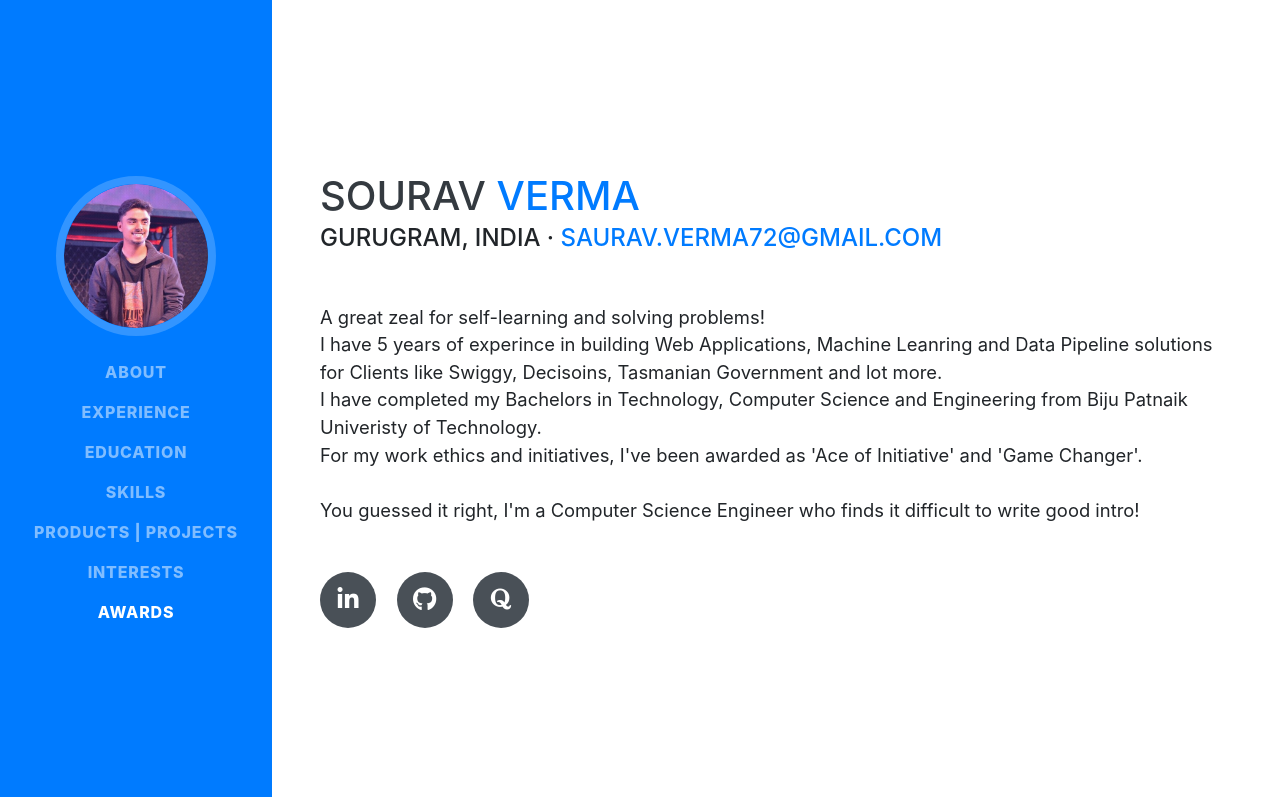
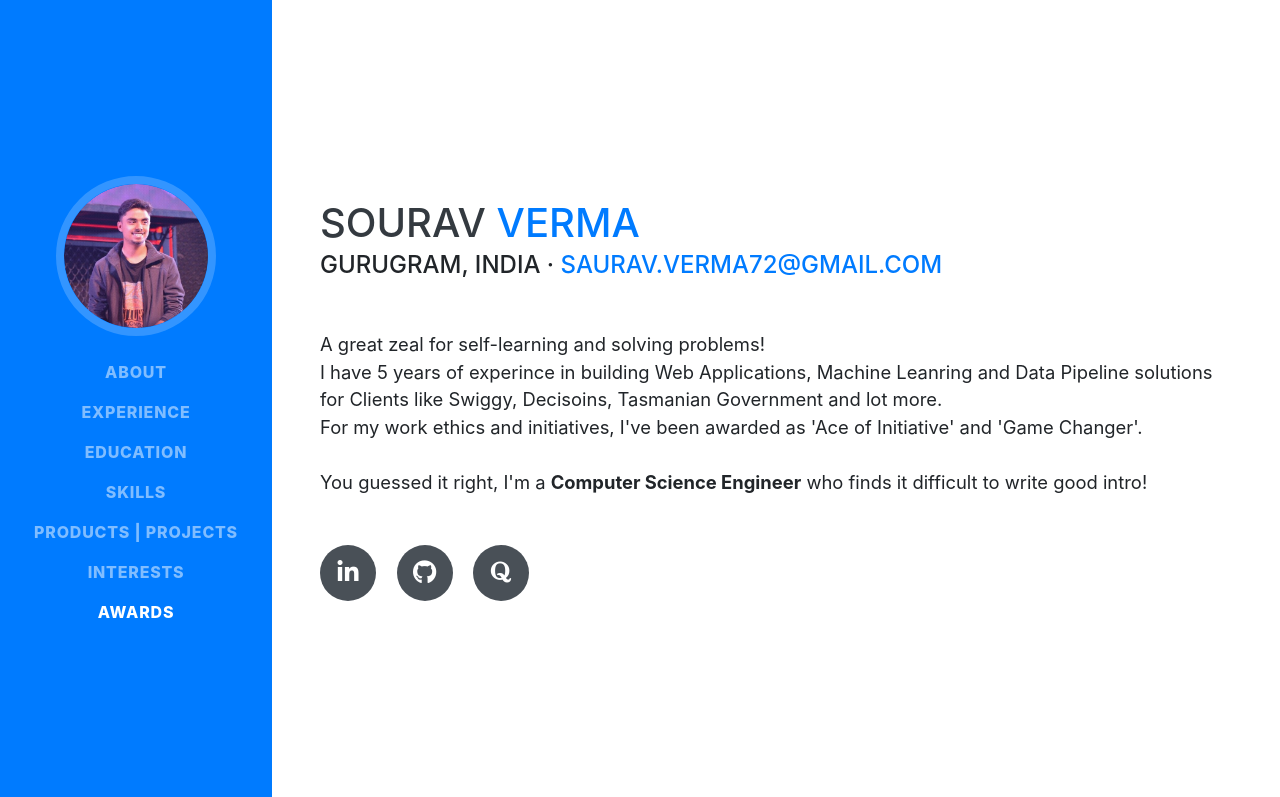
Before and after one commit to Sourav-Verma/sourav-verma.github.io, a website with bundled scripts: page index.html in a window 1280 px wide. Shown: the top 797 px of the page. Built offline with nearby package versions, Linux system fonts and the light colour scheme; a web font is replaced by a local one.

Commit message:
Update index.html

```diff
--- a/index.html
+++ b/index.html
@@ -74,10 +74,9 @@
         </div>
         <p class="lead mb-5">A great zeal for self-learning and solving problems!<br>
           I have 5 years of experince in building Web Applications, Machine Leanring and Data Pipeline solutions for Clients like Swiggy, Decisoins, Tasmanian Government and lot more.<br>
-          I have completed my Bachelors in Technology, Computer Science and Engineering from Biju Patnaik Univeristy of Technology.<br>
           For my work ethics and initiatives, I've been awarded as 'Ace of Initiative' and 'Game Changer'.<br>
           <br>
-          You guessed it right, I'm a Computer Science Engineer who finds it difficult to write good intro!
+          You guessed it right, I'm a <b>Computer Science Engineer</b> who finds it difficult to write good intro!
           </p>
         <div class="social-icons">
           <a href="https://www.linkedin.com/in/sourav-verma-058a54145/" target="_blank">
```
